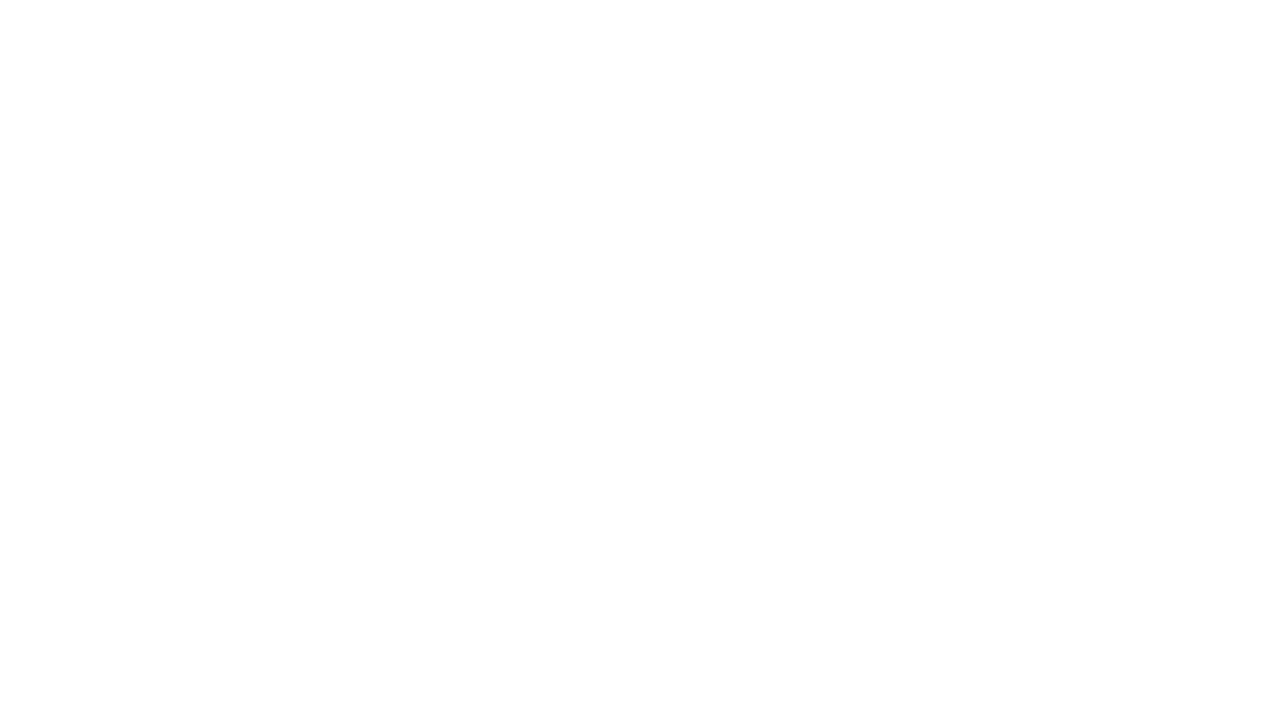
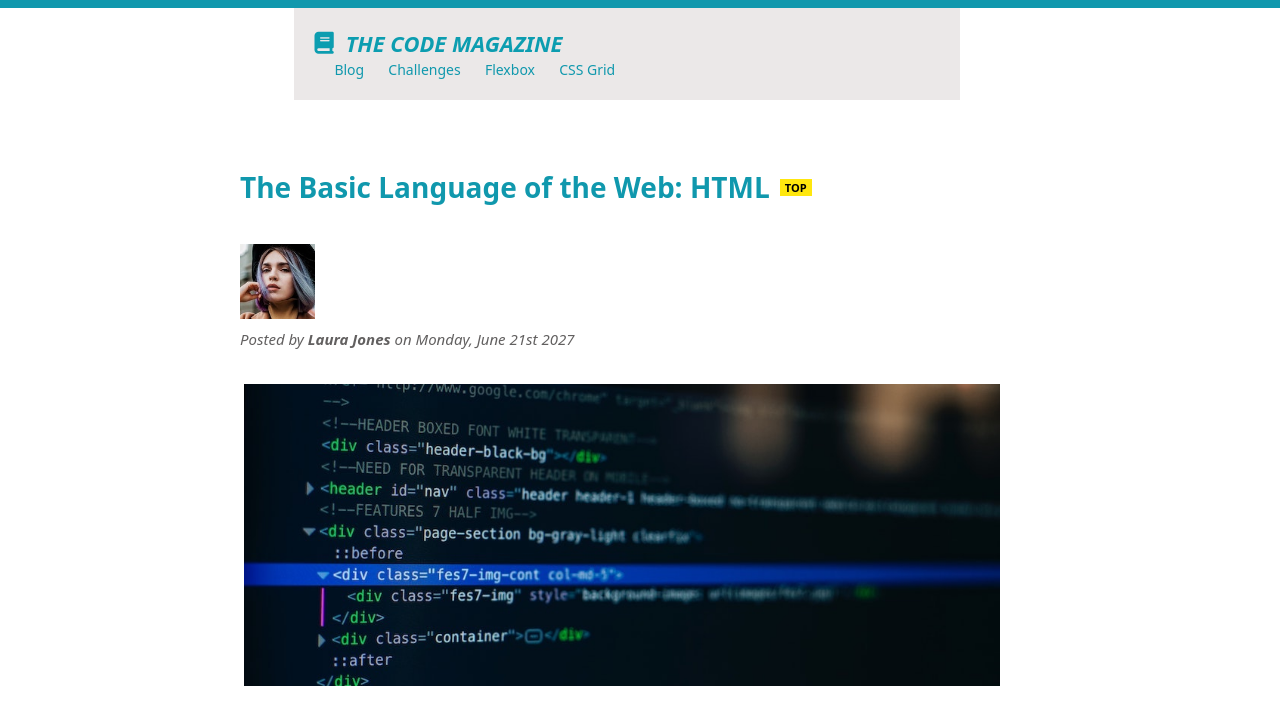
Before and after one commit to ayoub22222222/magazine-du-code, a plain HTML site: page index.html in a window 1280 px wide. Drawn offline with Linux system fonts and the light colour scheme.

Commit message:
Update magazine-du-code content

```diff
--- a/index.html
+++ b/index.html
@@ -4,10 +4,47 @@
     <meta charset="UTF-8">
     <meta name="viewport" content="width=device-width, initial-scale=1.0">
     <title>Document</title>
+    <link rel="stylesheet" href="style.css">
+    <link rel="stylesheet" href="https://cdnjs.cloudflare.com/ajax/libs/font-awesome/6.5.0/css/all.min.css">
+
 </head>
 <body>
     <section class="hero-section">
         <!-- Malak section -->
+
+        <header class="main-header">
+            <div class="container header-content">
+                <div class="logo-box">
+
+                    <span class="logo-text"><i class="fa-solid fa-book"></i><em>THE CODE MAGAZINE</em></span>
+                </div>
+
+                <nav class="main-nav">
+                    <a href="blog.html">Blog</a>
+                    <a href="#">Challenges</a>
+                    <a href="#">Flexbox</a>
+                    <a href="#">CSS Grid</a>
+                </nav>
+            </div>
+        </header>
+
+        <main class="container">
+            <article class="post">
+                <header class="post-header">
+                    <h1>The Basic Language of the Web: HTML</h1>
+                    <span class="badge">TOP</span>
+                </header>
+
+                <div class="post-meta">
+                    <img src="img/laura-jones.jpg" alt="Laura Jones" class="author-img"/>
+                    <p><em>Posted by <strong>Laura Jones</strong> on Monday, June 21st 2027</em></p>
+                </div>
+
+                <figure class="post-image">
+                    <img src="img/post-img.jpg" alt="Code on screen" />
+                </figure>
+            </article>
+        </main>
     </section>
     <section class="content-section">
         <!--  hanae section-->
--- a/style.css
+++ b/style.css
@@ -0,0 +1,111 @@
+body {
+  font-family: system-ui, -apple-system, BlinkMacSystemFont, "Segoe UI", sans-serif;
+  border-top: 8px solid #1098ad;
+  margin: 0;
+  padding: 0;
+}
+
+.container {
+  max-width: 800px;
+  margin: 0 auto;
+  padding: 20px;
+}
+
+.main-header {
+  background-color: #ebe8e8;
+  margin-left: 23%;
+  margin-right: 25%;
+}
+
+
+.header {
+  padding: 20px 40px;
+  background-color: #ebe8e8;
+  display: flex;
+  flex-direction: column;
+  align-items: flex-start;
+}
+
+.header-content {
+  display: flex;
+  align-items: flex-start;
+  justify-content: space-between;
+  flex-direction: column;
+}
+
+.logo-text {
+  display: flex;
+  align-items: center;
+  gap: 12px;
+  font-size: 22px;
+  font-weight: bold;
+  color: #0c9db0;
+}
+
+
+.main-nav a {
+  margin-left: 20px;
+  text-decoration: none;
+  color: #1098ad;
+  font-size: 14px;
+}
+
+.main-nav a:hover {
+  text-decoration: underline;
+  color: #0b82e4;
+}
+
+
+.post {
+  background-color: #fff;
+  margin-top: 20px;
+}
+
+.post-header {
+  display: flex;
+  align-items: center;
+  gap: 10px;
+  margin-bottom: 10px;
+}
+
+.post-header h1 {
+  font-size: 28px;
+  color: #1098ad;
+}
+
+.badge {
+  background-color: #ffe70e;
+  color: #000;
+  font-weight: 700;
+  font-size: 11px;
+  padding: 1px 5px;
+  margin-top: 0;
+}
+
+
+.post-meta {
+  display: flex;
+  align-items: start;
+  gap: 10px;
+  font-size: 13px;
+  color: #626060;
+  margin-bottom: 20px;
+  flex-direction: column;
+}
+
+.author-img {
+  width: 75px;
+  height: 75px;
+
+}
+
+.post-meta p {
+    margin-top: 0;
+    font-size: 15px;
+}
+
+.post-image img {
+    float: right;
+    width: 105%;
+    margin-top: 0;
+}
```
